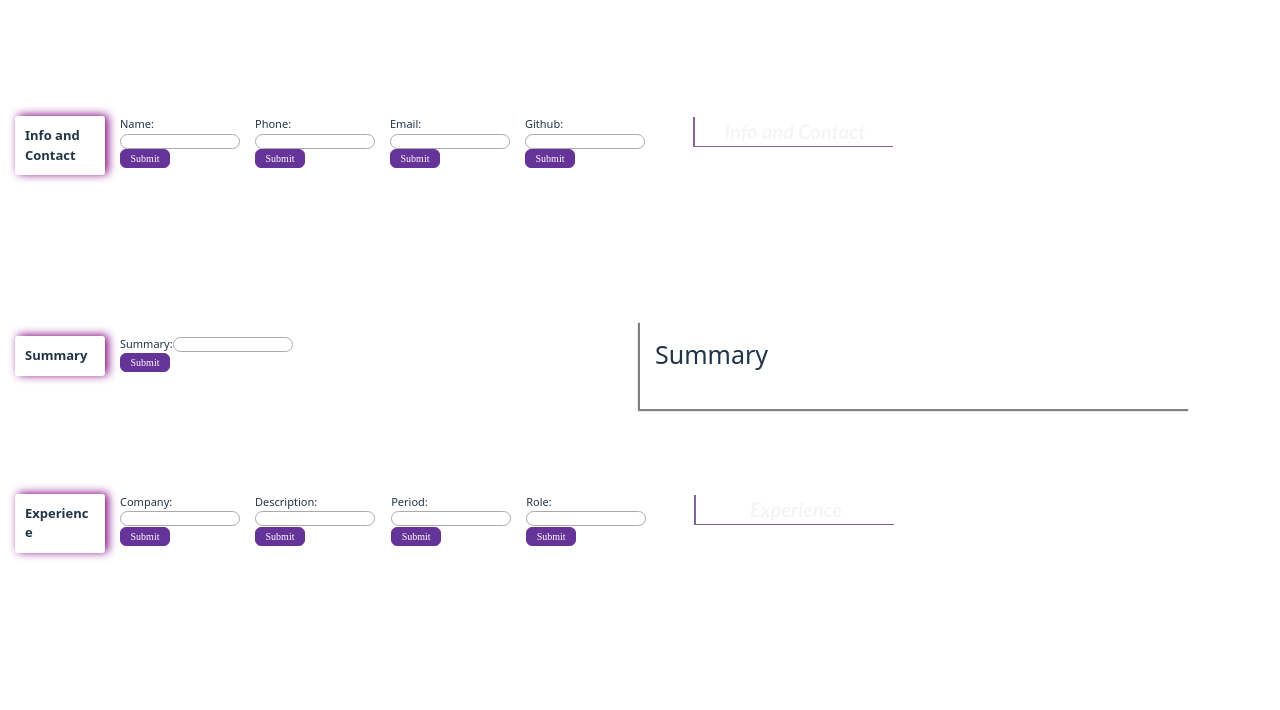
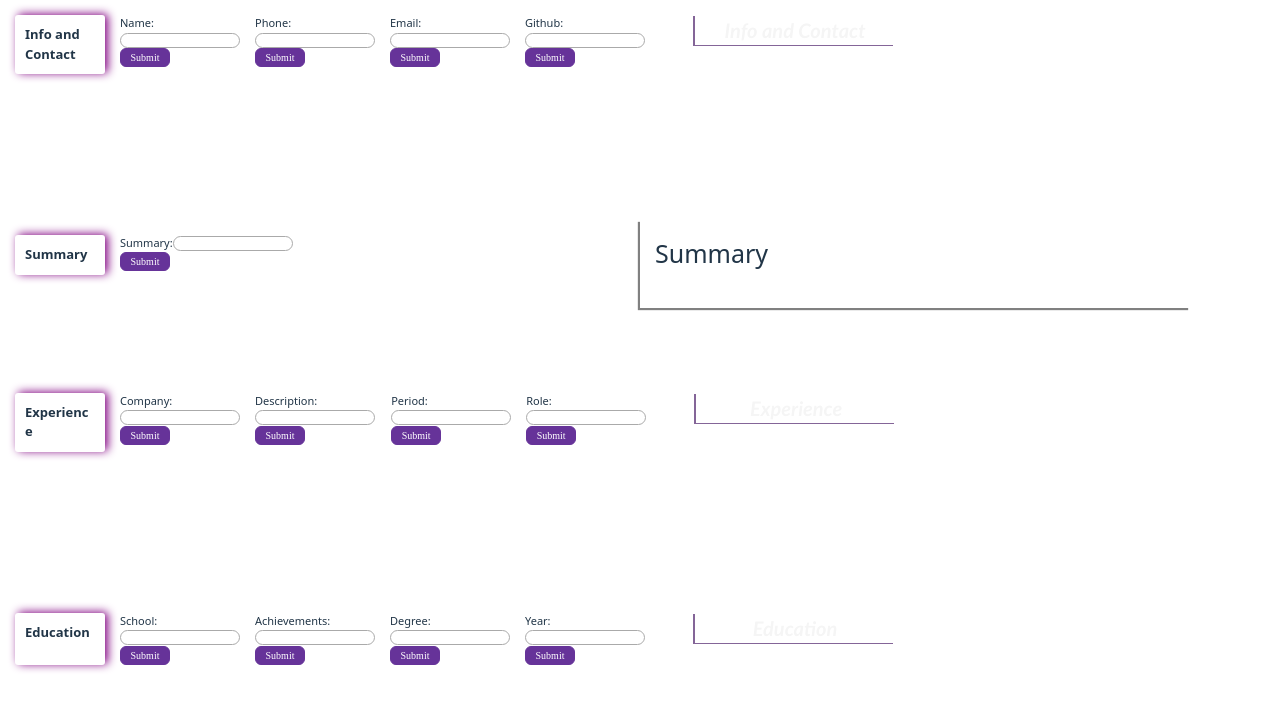
Before and after one commit to benxta4424/cv_builder, a React (Vite) app in the folder build_your_cv/: page / in a window 1280 px wide. Shown: the top 710 px of the page. Built offline with nearby package versions, Linux system fonts and the light colour scheme.

Commit message:
adding the rest of the files

```diff
--- a/build_your_cv/src/App.jsx
+++ b/build_your_cv/src/App.jsx
@@ -15,6 +15,9 @@ function App() {
         <Contact title = "Info and Contact" first="Name" second="Phone" third="Email" fourth="Github" />
         <Summary title = "Summary" />
         <Experience/>
+        {/*for education we dont need a component im just gonna render the Experience component as it will have the same layout */}
+
+        <Contact title="Education" first="School" second="Achievements" third="Degree" fourth="Year"/>
       </div>
     </>
   )
--- a/build_your_cv/src/components/Inputs.jsx
+++ b/build_your_cv/src/components/Inputs.jsx
@@ -28,6 +28,7 @@ export function Inputs(props) {
                 id="summary"
                 value={draft}
                 onInput={ inputSubmit }
+                autocomplete="off"
             />
 
             <button type="submit">Submit</button>
```
